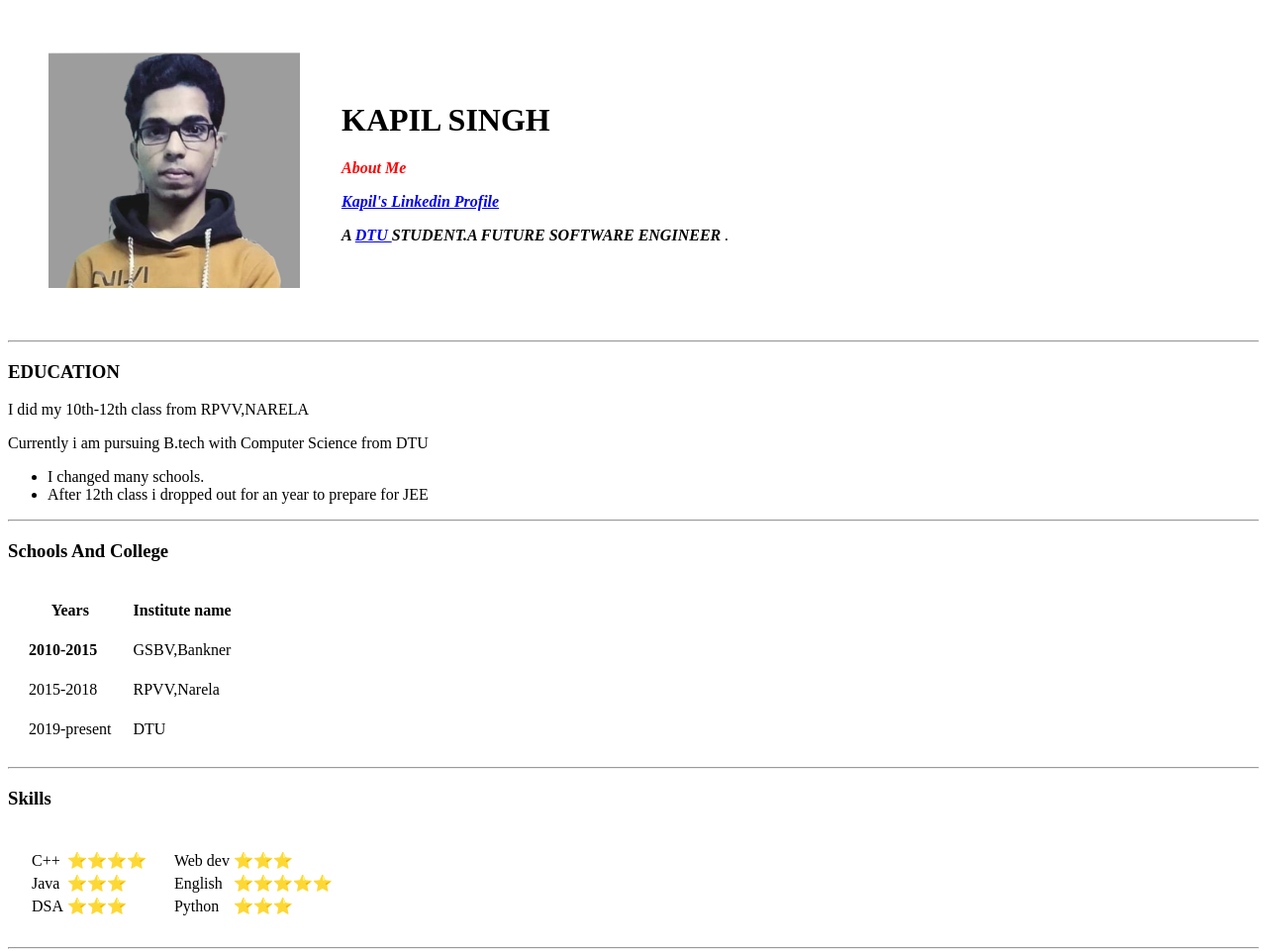
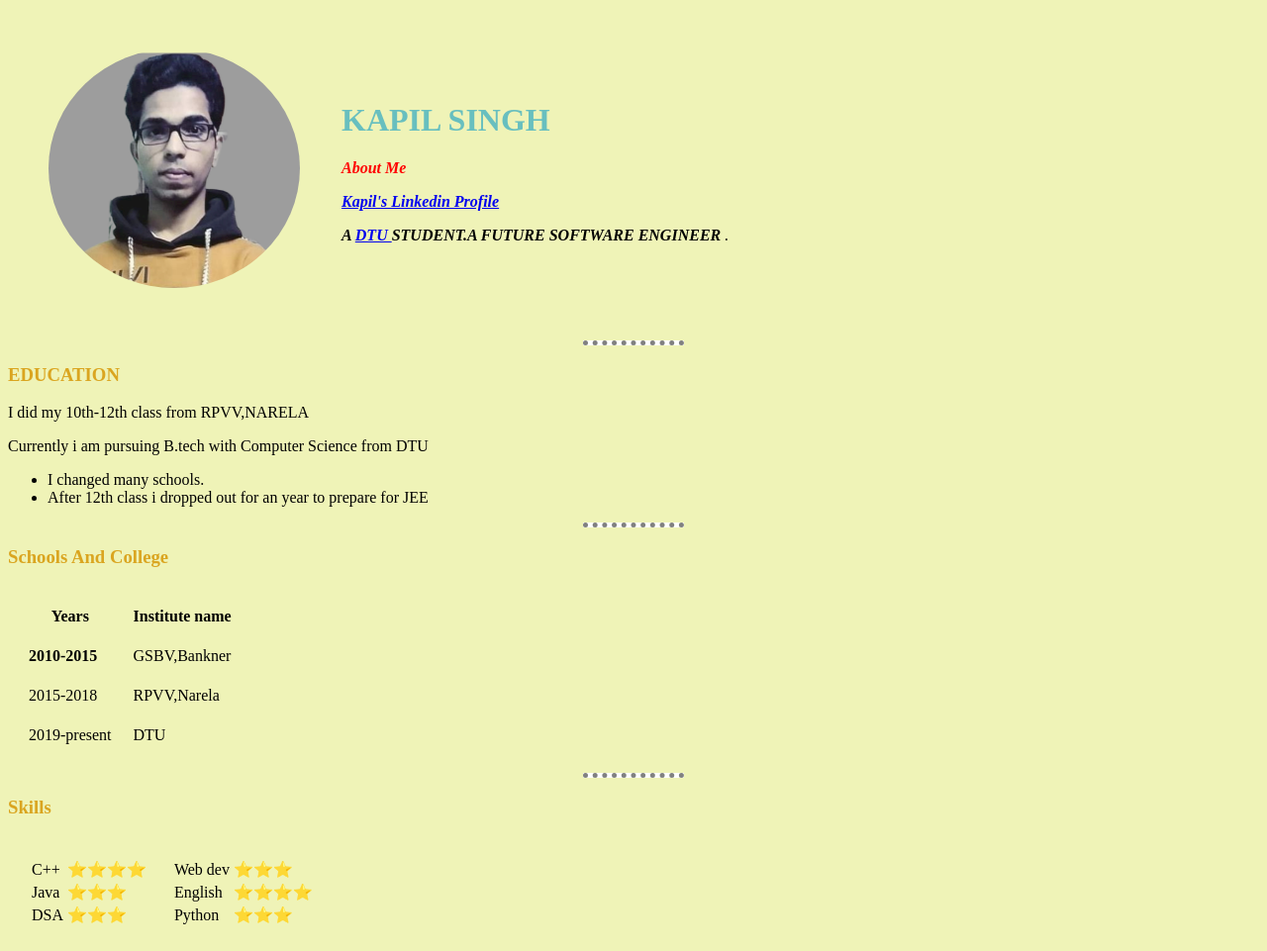
Before and after one commit to kapilsingh43/CV4, a plain HTML site: page index.html in a window 1280 px wide. Shown: the top 961 px of the page at 99% size. Drawn offline with Linux system fonts and the light colour scheme; files that its build step writes are made by us from their sources.

Commit message:
Add files via upload

```diff
--- a/index.html
+++ b/index.html
@@ -6,13 +6,13 @@
   <meta http-equiv="X-UA-Compatible" content="IE=edge">
   <meta name="viewport" content="width=device-width, initial-scale=1.0">
   <title>Kapil's Personal website</title>
-  <link rel="stylesheet" href="styles.css">
+  <link rel="stylesheet" href="css/styles.css">
 </head>
 
 <body>
   <table cellspacing="40">
     <tr>
-      <td> <img src="mypic.png"  alt=Kapil's Picture"  width="254" height="242">
+      <td> <img src="mypic.png" alt=Kapil's Picture" width="254" height="242">
       </td>
       <td>
         <h1>KAPIL SINGH</h1>
@@ -87,7 +87,7 @@
       </tr>
       <tr>
         <td>English</td>
-        <td>⭐️⭐️⭐️⭐️⭐️</td>
+        <td>⭐️⭐️⭐️⭐️</td>
       </tr>
       <tr>
         <td>Python</td>
--- /dev/null
+++ b/styles.css
@@ -0,0 +1,21 @@
+h3 {
+  color: goldenrod;
+}
+h1{color:#68BFBF}
+body {
+  background-color: #eff3b7;
+}
+hr {
+  background-color: white;
+  border-style: none;
+  border-top-style: dotted;
+  border-color: grey;
+  border-width: 5px;
+  /* height: 1px; */
+  width: 8%;
+}
+img{
+  border-radius:100%;
+  margin-right: 10%;
+  margin-right: 50%;
+}
```
